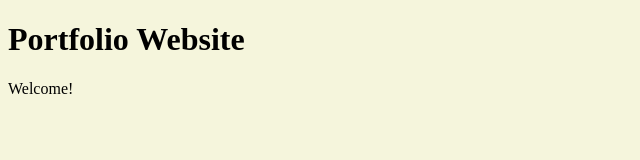
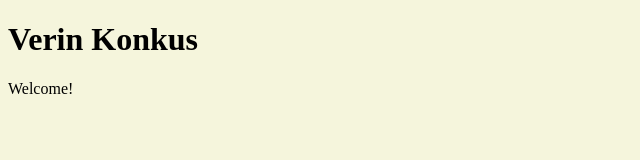
Before and after one commit to KonkusVerin/2026-Portfolio, a plain HTML site: page CSS/index.html in a window 1280 px wide. Shown: the whole page, without its empty margins (0-640 px from the left). Drawn offline with Linux system fonts and the light colour scheme.

Commit message:
Does This Work?

```diff
--- a/CSS/index.html
+++ b/CSS/index.html
@@ -8,8 +8,11 @@
 
 </head>
 <body>
-    <h1>Portfolio Website</h1>
-    <p>Welcome!</p>
+    <div id="Main Container">
+        <h1>Verin Konkus</h1>
+        <p>Welcome!</p>
+
+    </div>
 
 </body>
 </html>
```
